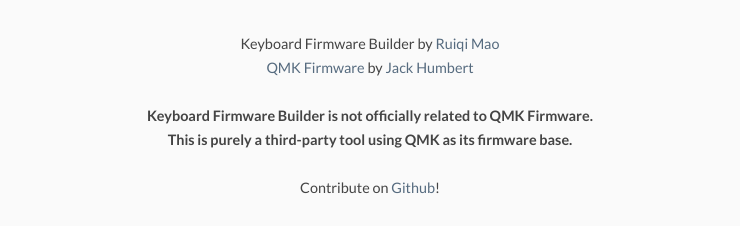
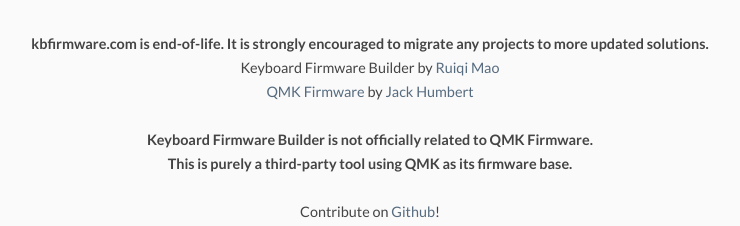
Before and after one commit to ruiqimao/qmkbuilder, a website: page static/index.html in a window 1280 px wide. Shown: the top 226 px of the page, without its empty margins (270-1010 px from the left). Drawn offline with Linux system fonts and the light colour scheme.

Commit message:
Add EOL message to footer

```diff
--- a/static/index.html
+++ b/static/index.html
@@ -12,6 +12,8 @@
 		<div id="content"></div>
 
 		<div class="footer">
+      <b>kbfirmware.com is end-of-life. It is strongly encouraged to migrate any projects to more updated solutions.</b>
+      <br>
 			Keyboard Firmware Builder by <a href="http://www.ruiqimao.com/" target="_blank">Ruiqi Mao</a>
 			<br>
 			<a href="https://github.com/qmk/qmk_firmware" target="_blank">QMK Firmware</a> by <a href="https://github.com/jackhumbert" target="_blank">Jack Humbert</a>
```
